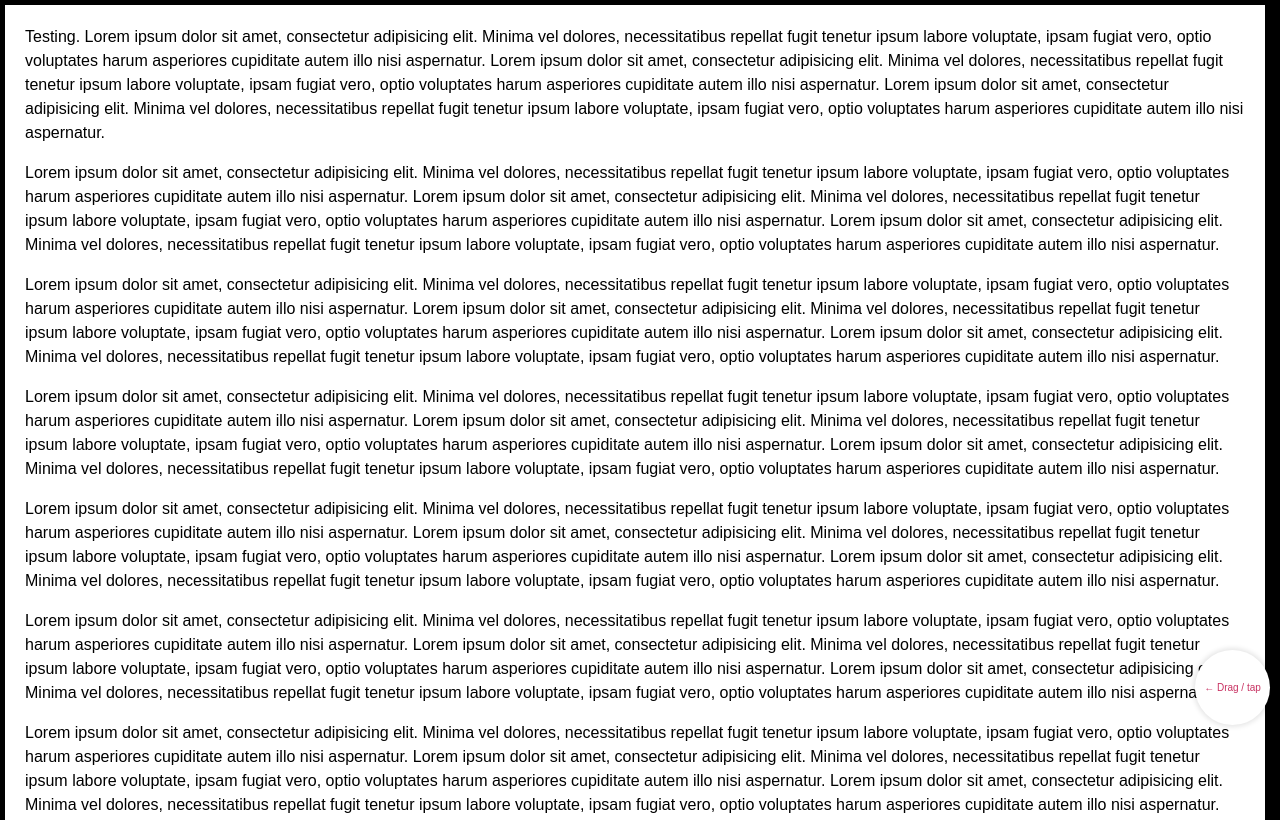
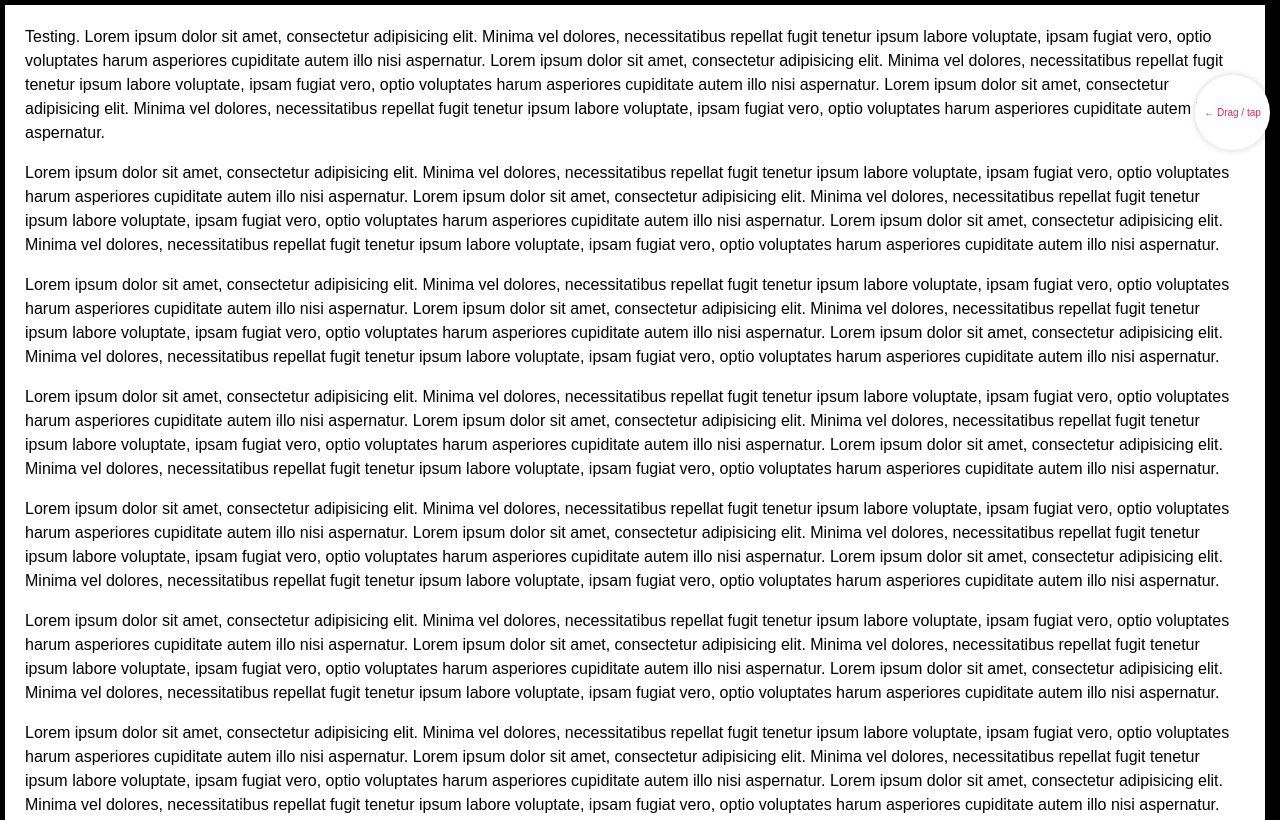
Before and after one commit to jmuspratt/drag-burger, a plain HTML site: page index.html in a window 1280 px wide. Shown: the top 820 px of the page. Drawn offline with nearby package versions, Linux system fonts and the light colour scheme; a script that the page names is missing.

Commit message:
Back to top

```diff
--- a/style.css
+++ b/style.css
@@ -23,19 +23,19 @@ p {
 }
 
 button {
-  right: 10px;
+  appearance: none;
   cursor: pointer;
-  bottom: 75px;
-  color: rgb(200, 50, 98);
-  position: fixed;
-  width: 75px;
-  height: 75px;
-  appearance: none;
   background: white;
-  font-size: 10px;
   border-radius: 50%;
   border: 0;
+  font-size: 10px;
   box-shadow: 0 0 5px 2px rgba(0, 0, 0, 0.1);
+  color: rgb(200, 50, 98);
+  height: 75px;
+  position: fixed;
+  right: 10px;
+  top: 75px;
+  width: 75px;
   z-index: 10;
 }
 
```
